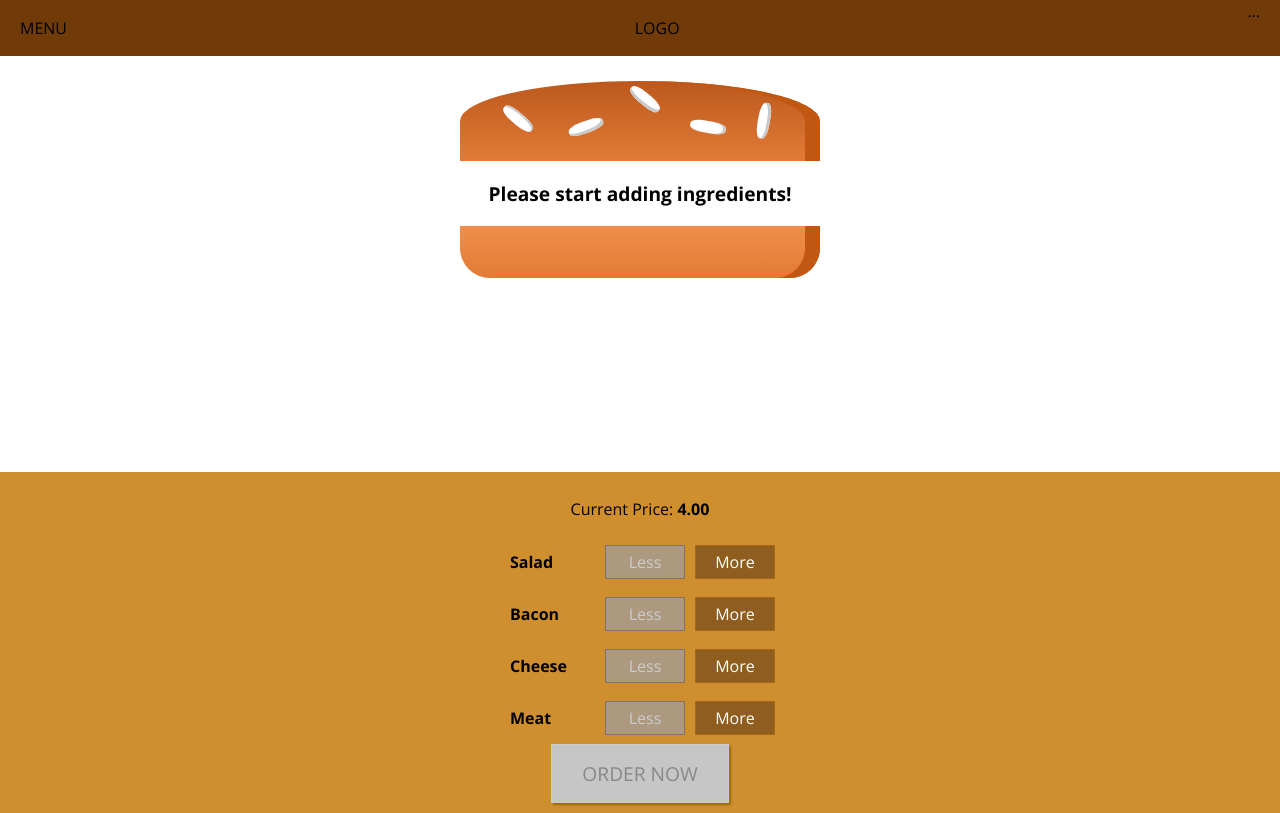
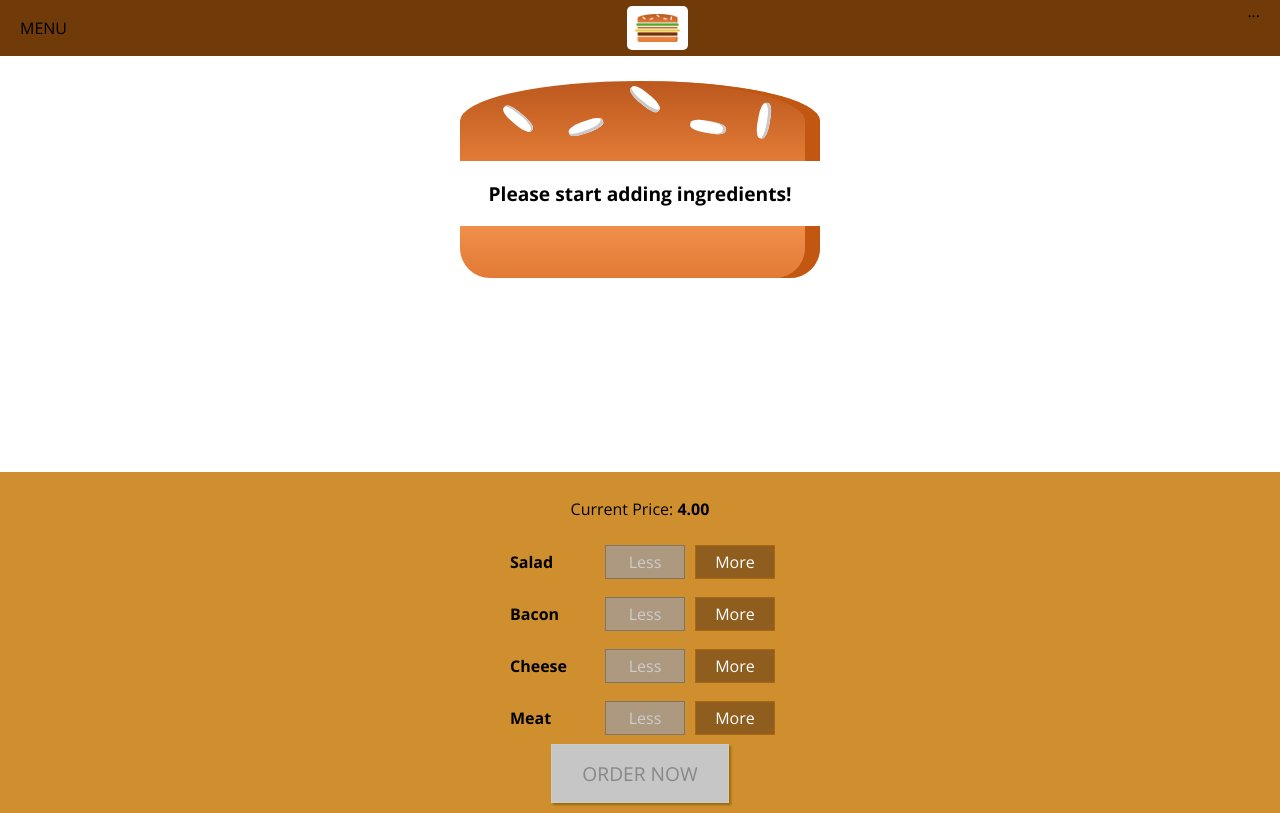
Before and after one commit to anilgudur/R-burger-app, a React (Create React App) app: page / in a window 1280 px wide. Built offline with nearby package versions, Linux system fonts and the light colour scheme.

Commit message:
8.135 - Logo added

```diff
--- /dev/null
+++ b/src/components/Logo/Logo.js
@@ -0,0 +1,11 @@
+import React from "react";
+import burgerLogo from "../../assets/images/burger-logo.png";
+import classes from "./Logo.module.css";
+
+const logo = props => (
+  <div className={classes.Logo}>
+    <img src={burgerLogo} alt='My Burger' />
+  </div>
+);
+
+export default logo;
--- /dev/null
+++ b/src/components/Logo/Logo.module.css
@@ -0,0 +1,11 @@
+.Logo {
+  background-color: #ffffff;
+  padding: 8px;
+  height: 80%;
+  box-sizing: border-box;
+  border-radius: 5px;
+}
+
+.Logo img {
+  height: 100%;
+}
--- a/src/components/Navigation/Toolbar/Toolbar.js
+++ b/src/components/Navigation/Toolbar/Toolbar.js
@@ -1,10 +1,11 @@
 import React from "react";
 import classes from "./Toolbar.module.css";
+import Logo from "../../Logo/Logo";
 
 const toolbar = props => (
   <header className={classes.Toolbar}>
     <div>MENU</div>
-    <div>LOGO</div>
+    <Logo />
     <nav>...</nav>
   </header>
 );
```
Also changed, not shown: src/assets/images/burger-logo.png (added).
